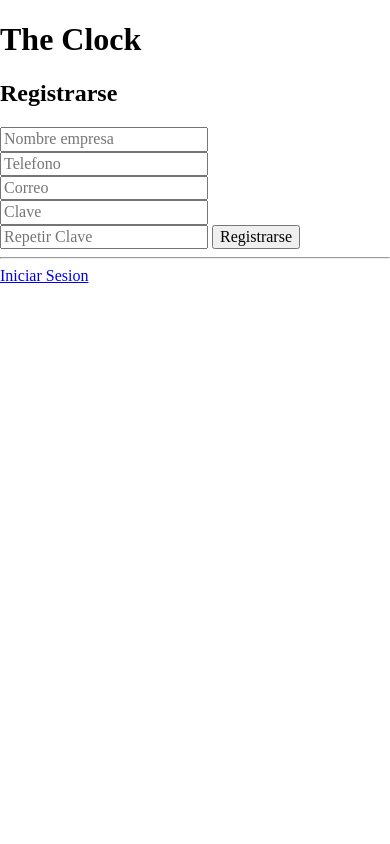
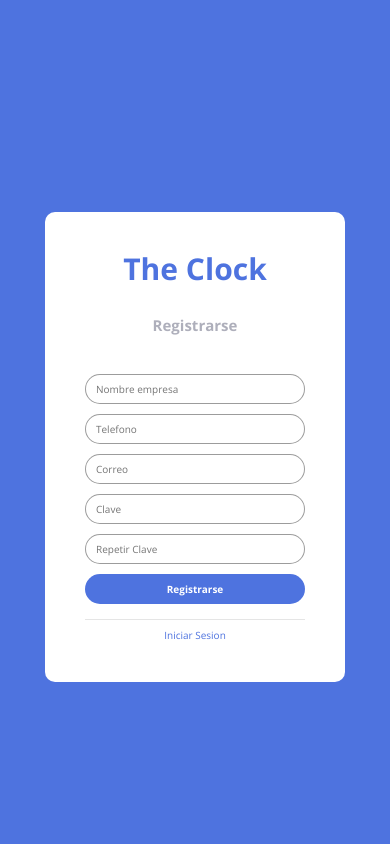
Before and after one commit to ericseparovic/The-Clock, a Flask app: template web/templates/register_company.html in a window 390 px wide. Run offline with Flask 2, Linux system fonts and the light colour scheme; the template is opened without the code that fills it, so the values that code supplies are empty; parts of the project's set-up code (start-up, migrations or seed data) failed here and were passed over.

```diff
--- a/app.py
+++ b/app.py
@@ -502,9 +502,9 @@ if __name__ == '__main__':
 
 
 
-def executeSomething():
+def controlAbsences():
     data_company = company.get_all_company()
-    print('actualizar faltas')
+
     for data in data_company:
         idCompany = data[0]
 
@@ -520,4 +520,4 @@ def executeSomething():
 
 
 while True:
-    executeSomething()
+    controlAbsences()
--- a/services/absences.py
+++ b/services/absences.py
@@ -15,8 +15,8 @@ def update_authorized_absence(idAbsence, dateAbsence, reason):
     return model_absences.update_authorized_absence(idAbsence, dateAbsence, reason)
 
 #Obtener Fechas de ausencia  por periodo
-def get_authorized_absence(startDate, endDate, idCompany):
-    return model_absences.get_authorized_absence(startDate, endDate, idCompany)
+def get_authorized_absence(idPersonal, currentDate):
+    return model_absences.get_authorized_absence(idPersonal, currentDate)
 
 
 #Insierta incidencia de libre o falta en la tabla marcas
--- /dev/null
+++ b/web/static/css/register_company.css
@@ -0,0 +1,290 @@
+/* *********INICIO ESTILOS GENERALES********* */
+html {
+    -webkit-box-sizing: border-box;
+    -moz-box-sizing: border-box;
+    box-sizing: border-box;
+    font-size: 62.5%;
+  }
+  *, *:before, *:after {
+    -webkit-box-sizing: inherit;
+    -moz-box-sizing: inherit;
+    box-sizing: inherit;
+}
+
+body {
+    margin: 0px;
+    padding: 0px;
+    height: 100vh;
+    background-color: var(--blue);
+    display: flex;
+    justify-content: center;
+    align-items: center;
+    font-family: var(--font-family);
+}
+
+
+/**********FIN ESTILOS GENERALES**********/
+
+/******************************************************************************************/
+
+/**********INICIO ESTILOS VARIABLES**********/
+:root {
+    --blue: #4e73df;
+    --grey: #d1d3e2;
+    --grey_shadow:#aeafbb;
+    --grey_body:#d6d6da;
+    --font-family: 'Open Sans', sans-serif;
+}
+
+/**********FIN ESTILOS VARIABLES**********/
+
+
+/***************INICIO ESTILOS REGISTRO EMPRESA ***************/
+
+
+
+.container {
+    background-color: white;
+    display: flex;
+    height: auto;
+    max-width: 90rem;
+    width: 70%;
+    border-radius: 1rem;
+    margin-top: 5rem;
+
+}
+
+.img-register-company, .container-form {
+    flex: 1;
+    padding: 4rem;
+
+}
+
+
+.container-form h1 {
+    text-align: center;
+    margin-bottom: 3rem;
+    padding: 0px;
+    margin-top: 0px;
+    color: rgb(71, 70, 70);
+    font-size: 4rem;
+    color: var(--blue);
+}
+
+.container-form h2 {
+    text-align: center;
+    color: rgb(71, 70, 70);
+    font-size: 1.5rem;
+    margin-bottom: 2rem;
+    padding-bottom: 0px;
+    color: var(--grey_shadow);
+}
+
+
+.container-form form {
+    display: flex;
+    flex-direction: column;
+    justify-content: space-between;
+    height: auto;
+
+}
+
+.container-form
+input[type="text"],
+input[type="email"],
+input[type="tel"],
+input[type="password"] {
+        width: auto;
+        height: 4rem;
+        font-size: 1.4rem;
+        border-radius: 2rem;
+        border: rgba(0, 0, 0, 0.39) 1px solid;
+        outline: 0;
+        padding: 1rem;
+        background-color: white;
+        margin-bottom: 2rem;
+}
+
+.container-form input[type="submit"] {
+
+        width: auto;
+        height: 4rem;
+        font-size: 1.4rem;
+        border-radius: 2rem;
+        padding: 1rem;
+        background-color: var(--blue);
+        color: white;
+        outline: 0;
+        border: rgba(0,0,0,.1) 0 solid;
+        cursor: pointer;
+        margin-bottom: 2rem;
+        font-weight: bold;
+}
+
+#btn_login_company {
+    width: auto;
+    height: 4rem;
+    font-size: 1.4rem;
+    border-radius: 2rem;
+    padding: 1rem;
+    color:var(--blue);
+    outline: 0;
+    border: var(--blue) 1px solid;
+    cursor: pointer;
+}
+
+.container-form input[type="submit"]:hover {
+    background-color: #2e4da8;
+}
+
+
+.container-form form hr {
+    width: 100%;
+    height: 1px;
+    border: 0;
+    background-color: rgba(0,0,0,.1);
+    margin-bottom: 2rem;
+}
+
+
+.container-form form a {
+    text-decoration: none;
+    font-size: 1.3rem;
+    color: var(--blue);
+    text-align: center;
+}
+
+
+.container .img-register-company{
+    background-image: url(/static/img/businessman-3213659_1920.jpg);
+    background-size: cover;
+    background-repeat: no-repeat;
+    background-position-x:-15rem ;
+    border-radius: 1rem 0 0 1rem;
+}
+
+
+.container-error {
+    height: 6rem;
+    font-size: 1.2rem;
+}
+
+.container-error p {
+    padding: 0;
+}
+
+
+.errorFront {
+    color: red;
+    text-align: center;
+    visibility: hidden;
+    padding-top: 2rem;
+    font-weight: bold;
+}
+
+
+.errorBack {
+    color: red;
+    text-align: center;
+    padding-top: 2rem;
+    font-weight: bold;
+}
+
+@media screen and (max-width: 860px) {
+    .container {
+        background-color: white;
+        display: flex;
+        height: auto;
+        max-width: 90rem;
+        width: 90%;
+        border-radius: 1rem;
+        margin-top: 5rem;
+
+    }
+
+  }
+
+
+@media screen and (max-width: 700px) {
+    .container {
+        height: auto;
+        max-width: 90rem;
+        width: 90%;
+        max-width: 30rem;
+        border-radius: 1rem;
+        margin-top: 5rem;
+        flex-direction: column;
+    }
+
+    .container-form h1 {
+        text-align: center;
+        margin-bottom: 3rem;
+        padding: 0px;
+        margin-top: 0px;
+        color: rgb(71, 70, 70);
+        font-size: 3rem;
+        color: var(--blue);
+    }
+
+    .img-register-company {
+        display: none;
+    }
+
+    .container-form
+    input[type="text"],
+    input[type="email"],
+    input[type="tel"],
+    input[type="password"] {
+            height: 3rem;
+            font-size: 1rem;
+            border-radius: 2rem;
+            border: rgba(0, 0, 0, 0.39) 1px solid;
+            outline: 0;
+            padding: 1rem;
+            background-color: white;
+            margin-bottom: 1rem;
+    }
+
+    .container-form input[type="submit"] {
+
+        height: 3rem;
+        font-size: 1rem;
+        border-radius: 2rem;
+        padding: 1rem;
+        margin-bottom: 1rem;
+    }
+
+
+    .container-form form a {
+        text-decoration: none;
+        font-size: 1rem;
+        color: var(--blue);
+        text-align: center;
+    }
+
+    .container-form form hr {
+        margin-bottom: 1rem;
+    }
+
+
+    .container-error {
+        height: 2rem;
+        font-size: 1rem;
+        padding: 0px;
+        margin-bottom: 1rem;
+    }
+
+    .container-error p {
+        padding: 0;
+    }
+
+
+    .container-form h2 {
+
+        margin-bottom: 1rem;
+
+    }
+
+
+}
+/***************FIN ESTILOS REGISTRO EMPRESA ***************/
--- a/web/templates/assign_days_off.html
+++ b/web/templates/assign_days_off.html
@@ -90,7 +90,7 @@
             "language": {
             "lengthMenu": " _MENU_ ",
             "zeroRecords": "No hay registros",
-            "info": "Mostrando Pagina _PAGE_ of _PAGES_",
+            "info": "Mostrando Pagina _PAGE_ de _PAGES_",
             "infoFiltered": "(filtered from _MAX_ total registros)"
         }
            });
```
Also changed, not shown: data/models/model_absences.py (+18 -15 lines), data/models/model_company.py (+7 -5 lines), web/server_web.py (+26 -16 lines), web/static/css/assign_days_off.css (+9 -0 lines), the_clock.db.
